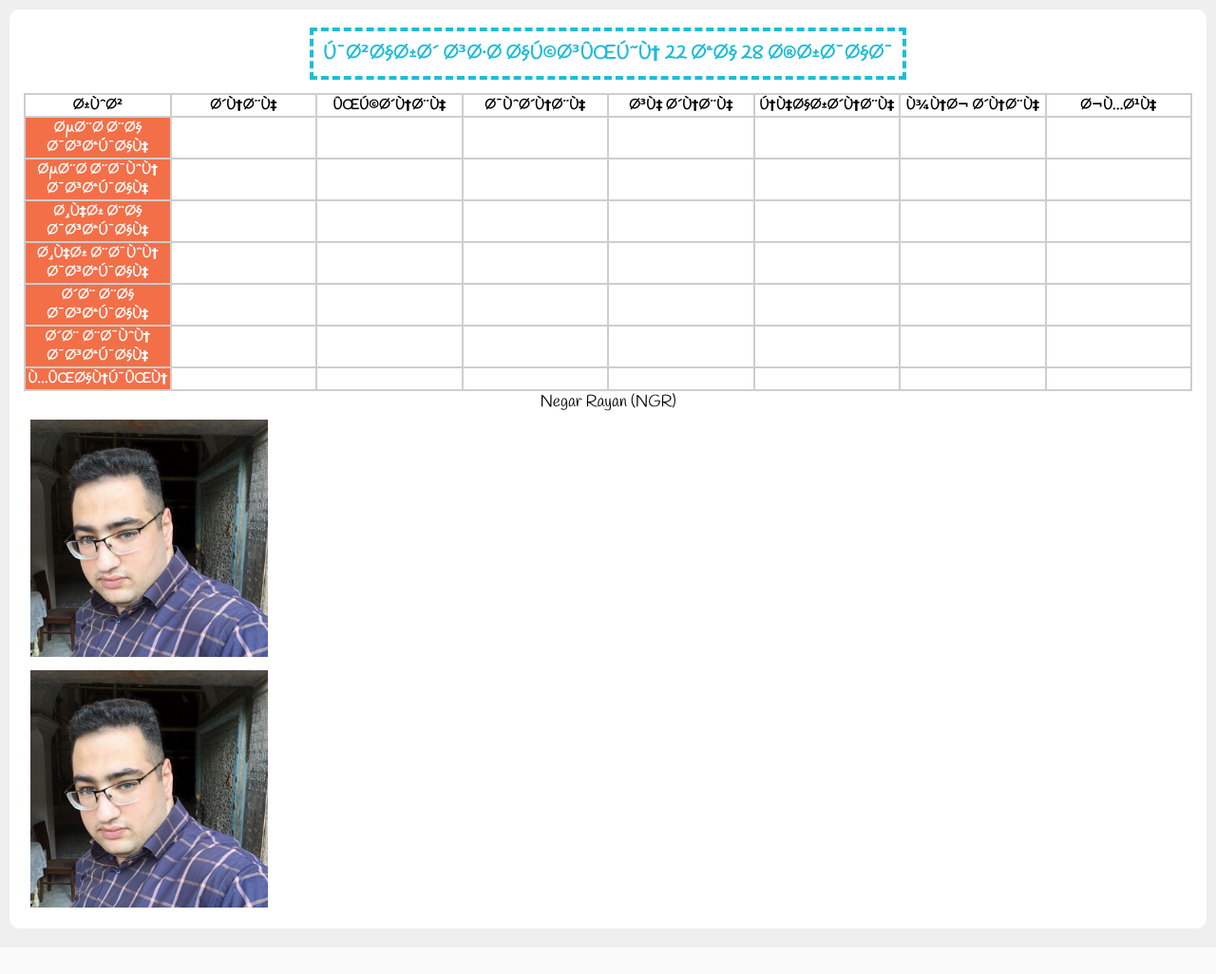
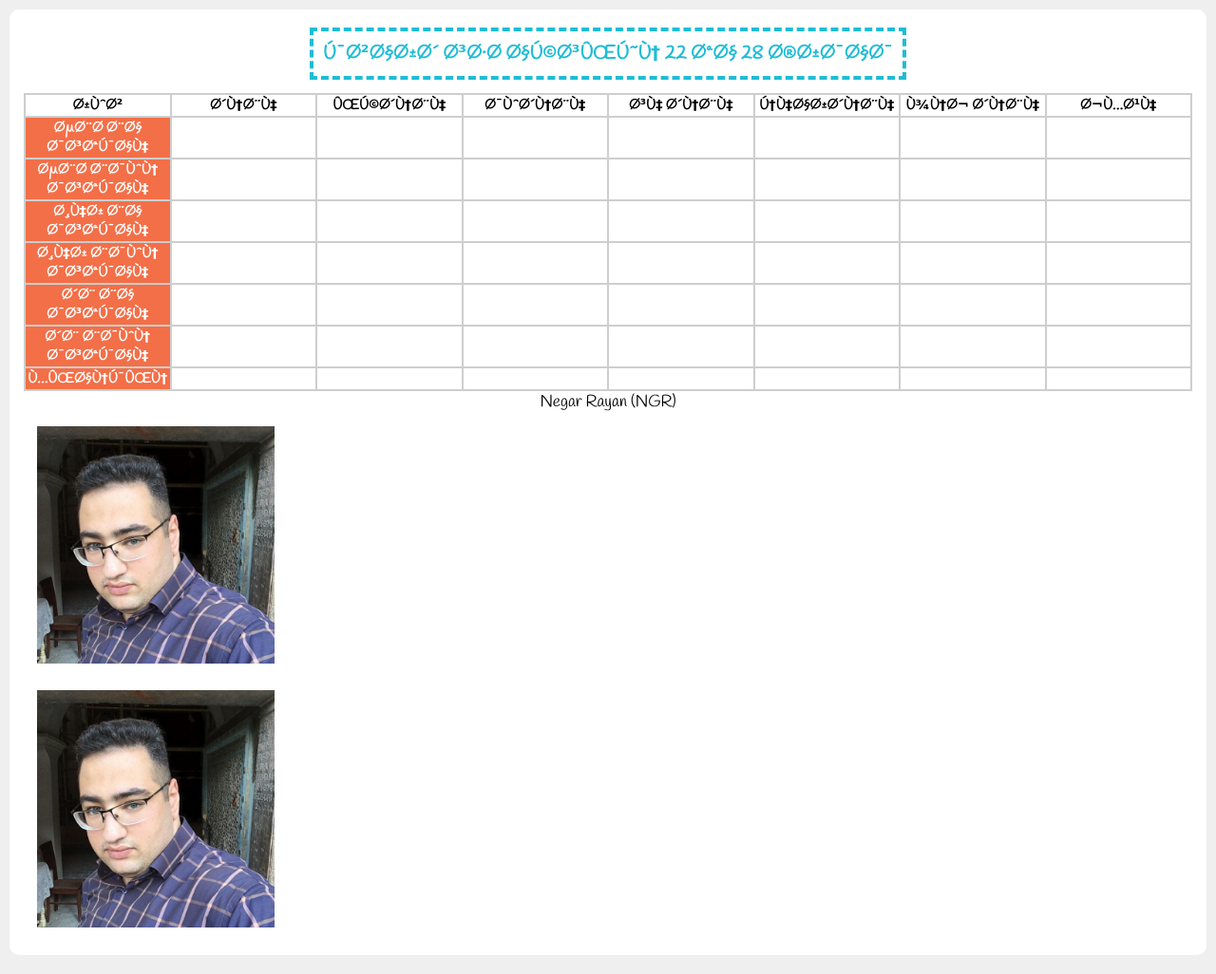
Before and after one commit to NGR41-git/NGR41-git.github.io, a PHP site: page / in a window 1280 px wide. Shown: the whole page at 95% size. Before the commit the page ends 956 px from the top, so only its background shows below. Run offline with PHP 8.4, Linux system fonts and the light colour scheme.

Commit message:
Update sololearn.css

```diff
--- a/sololearn.css
+++ b/sololearn.css
@@ -169,4 +169,5 @@
   height: 250px;
   vertical-align: middle;
 margin: 7px 7px 7px 7px;
+padding: 7px 7px 7px 7px;
 }
```
